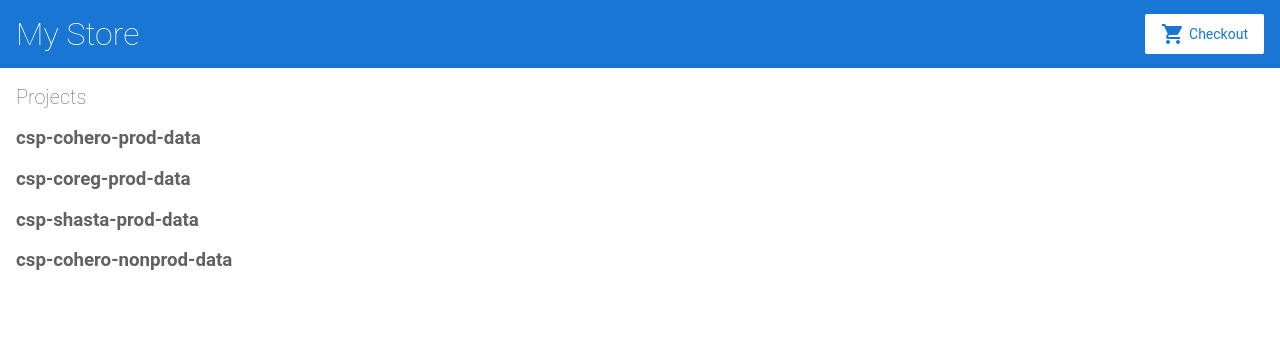
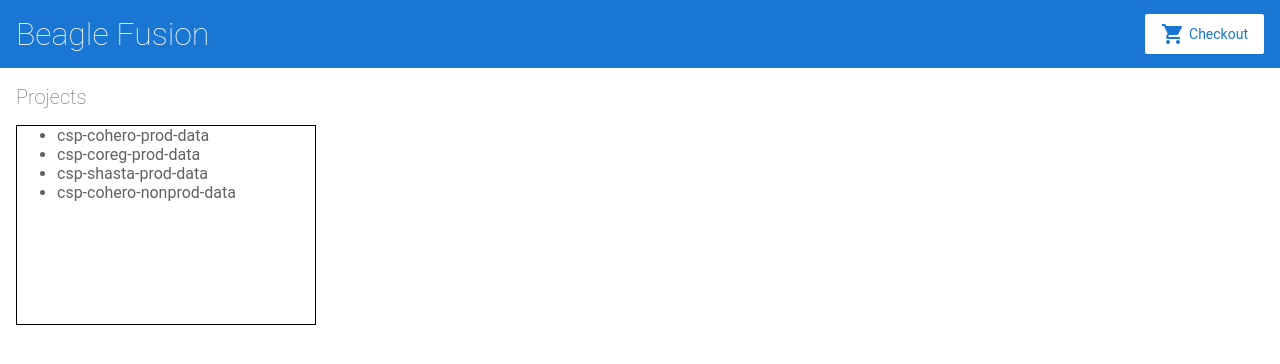
Before and after one commit to peleyal/angular-fusion, an Angular app: page / in a window 1280 px wide. Shown: the top 364 px of the page. Built offline with nearby package versions, Linux system fonts and the light colour scheme.

Commit message:
list for projects, display workflows for selected project

```diff
--- a/src/app/project-list/project-list.component.css
+++ b/src/app/project-list/project-list.component.css
@@ -1,5 +1,18 @@
 
+.project-item-selected {
+  background-color:blue;
+}
 
+.project-item-selected span {
+  color: white
+}
+
+.projects {
+  color: black;
+  border: 1px solid;
+  height: 200px;
+  width: 300px;
+}
 
 /*
 Copyright Google LLC. All Rights Reserved.
--- a/src/app/project-list/project-list.component.html
+++ b/src/app/project-list/project-list.component.html
@@ -1,11 +1,21 @@
 <h2>Projects</h2>
 
-<div *ngFor="let project of projects">
+<ul class="projects">
+  <li *ngFor="let project of projects"
+      (click)="onSelect(project)"
+      [ngClass]="{'project-item-selected': project === selectedProject}">
+    <span class="project-item">{{project.id}}</span>
+  </li>
+</ul>
 
-  <h3>
-      {{ project.id }}
-  </h3>
+<div *ngIf="selectedProject">
 
+  <h2>Workflows</h2>
+  <span>{{selectedProject.id}}</span>
+
+  <li *ngFor="let workflow of selectedProject.workflows">
+    <span>{{workflow.id}}</span>
+  </li>
 </div>
 
 <!--
--- a/src/app/project-list/project-list.component.ts
+++ b/src/app/project-list/project-list.component.ts
@@ -9,9 +9,10 @@ import { projects } from '../projects';
 })
 export class ProjectListComponent {
   projects = projects;
+  selectedProject: Project
 
-  share() {
-    window.alert('The project has been shared!');
+  onSelect(project: Project): void {
+    this.selectedProject = project;
   }
 }
 
--- a/src/app/projects.ts
+++ b/src/app/projects.ts
@@ -1,9 +1,18 @@
 export const projects = [
   {
     id: 'csp-cohero-prod-data',
+    workflows: [
+      {id: 'sdr-pipeline',},
+      {id: 'biostats-transformations',},
+      {id: 'csv2bq',}
+    ],
   },
   {
     id: 'csp-coreg-prod-data',
+    workflows: [
+      {id: 'sdr-pipeline',},
+      {id: 'csv2bq',}
+    ],
   },
   {
     id: 'csp-shasta-prod-data',
--- a/src/app/top-bar/top-bar.component.html
+++ b/src/app/top-bar/top-bar.component.html
@@ -1,5 +1,5 @@
 <a [routerLink]="['/']">
-  <h1>My Store</h1>
+  <h1>Beagle Fusion</h1>
 </a>
 
 <a class="button fancy-button"><i class="material-icons">shopping_cart</i>Checkout</a>
```
